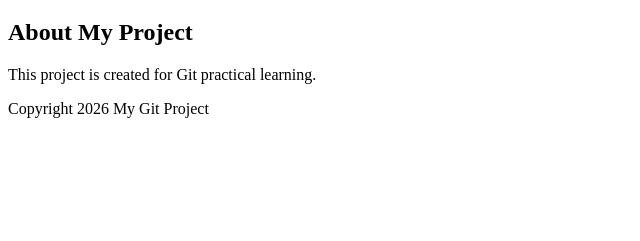
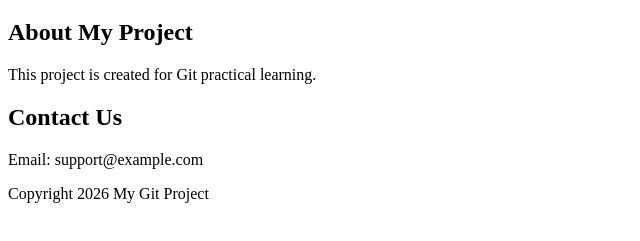
Before and after one commit to testupdate/testrepo, a plain HTML site: page index.html in a window 1280 px wide. Shown: the part 61-302 px from the top of the page, without its empty margins (0-640 px from the left). Drawn offline with Linux system fonts and the light colour scheme.

Commit message:
Add contact section

```diff
--- a/index.html
+++ b/index.html
@@ -9,6 +9,10 @@
         <h2>About My Project</h2>
         <p>This project is created for Git practical learning.</p>
     </section>
+    <section>
+        <h2>Contact Us</h2>
+        <p>Email: support@example.com</p>
+    </section>
 </body>
 <footer>
     <p>Copyright 2026 My Git Project</p>
```
